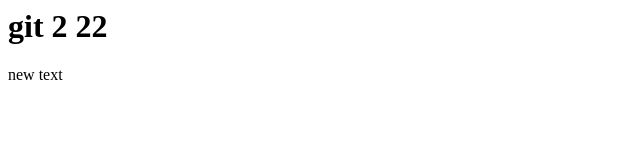
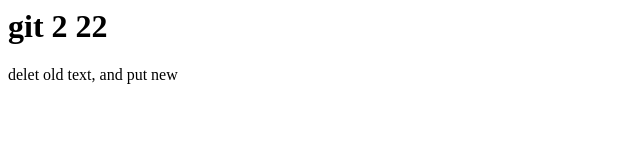
Before and after one commit to slavafox2/temp1, a plain HTML site: page index.html in a window 1280 px wide. Shown: the full height of the page, 0-640 px from the left. Drawn offline with Linux system fonts and the light colour scheme.

Commit message:
fix third commit

```diff
--- a/index.html
+++ b/index.html
@@ -4,6 +4,6 @@
 <link rel="stylesheet" href="css/syle.css">
 	<body>
 <h1> git 2 22</h1>
-<p>new text</p>
+<p>delet old text, and put new</p>
 	</body>
 </html>
```
